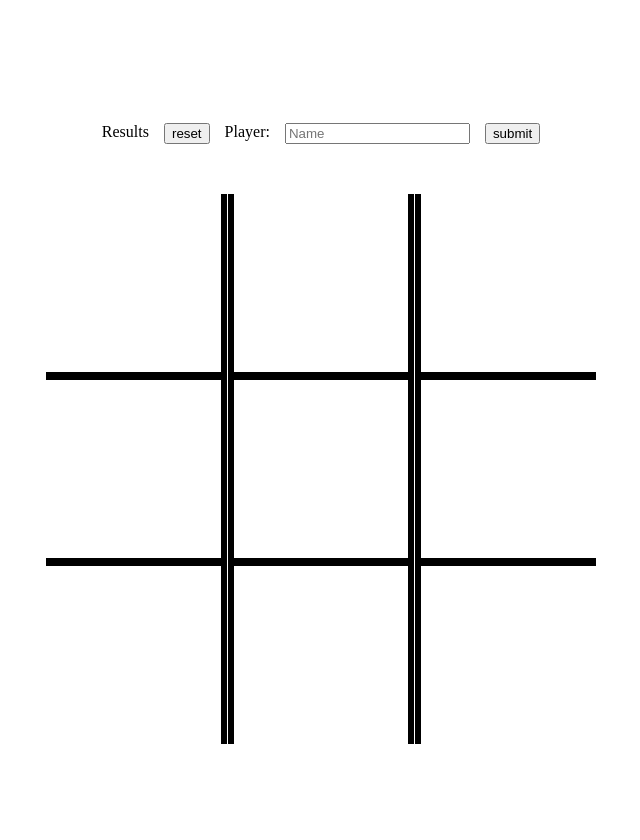
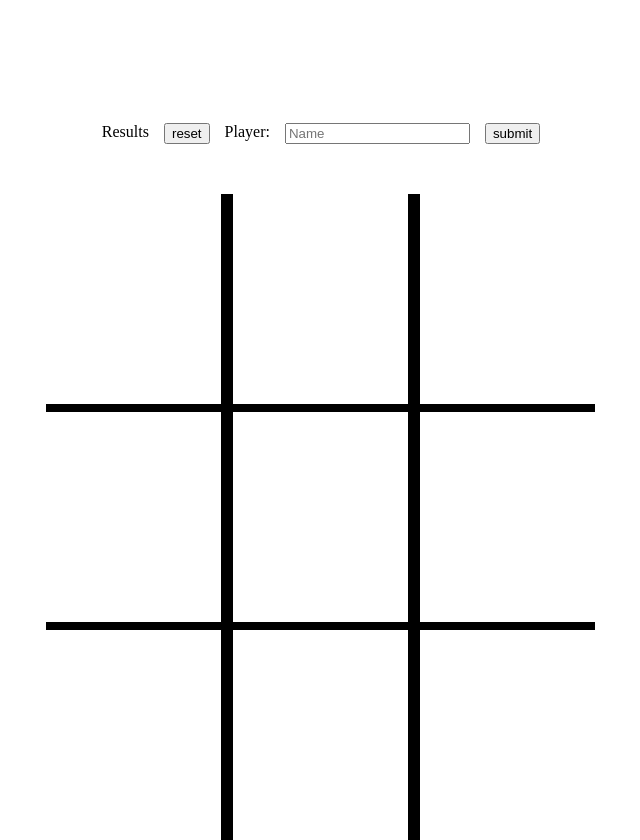
Before and after one commit to CodingFunky/Tic-Tac-Toe, a plain HTML site: page index.html in a window 1280 px wide. Shown: the whole page, without its empty margins (319-959 px from the left). Before the commit the page ends 816 px from the top, so only its background shows below. Drawn offline with Linux system fonts and the light colour scheme.

Commit message:
Update styles.css

```diff
--- a/styles.css
+++ b/styles.css
@@ -16,6 +16,8 @@
     align-items: center;
 }
 #board-container {
+    display: flex;
+    flex-direction: column;
     background-color: white;
     height: 550px;
     width: 550px;
@@ -25,11 +27,15 @@
     height: 100%;
     display: flex;
     flex-wrap: wrap;
-    justify-content: space-evenly;
-    align-content: space-aroun;
+    /* justify-content: flex-start;
+    align-content: space-aroun; */
 }
 .boardSpot {
+    display: flex;
+    justify-content: center;
+    align-items: center;
     width: 31.8%;
+
     padding-top: 55px;
     padding-bottom: 55px;
     border: solid black 4px;
```
